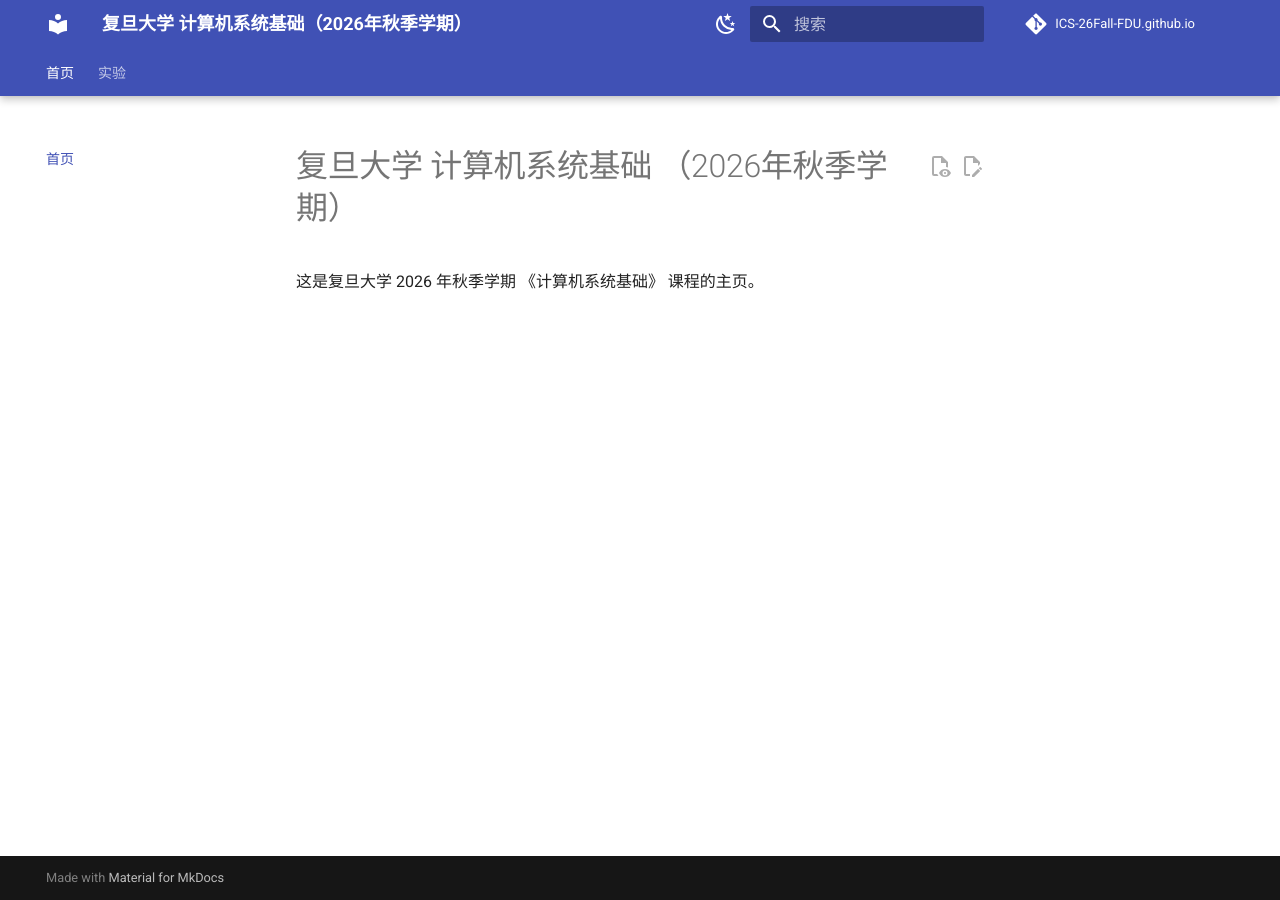
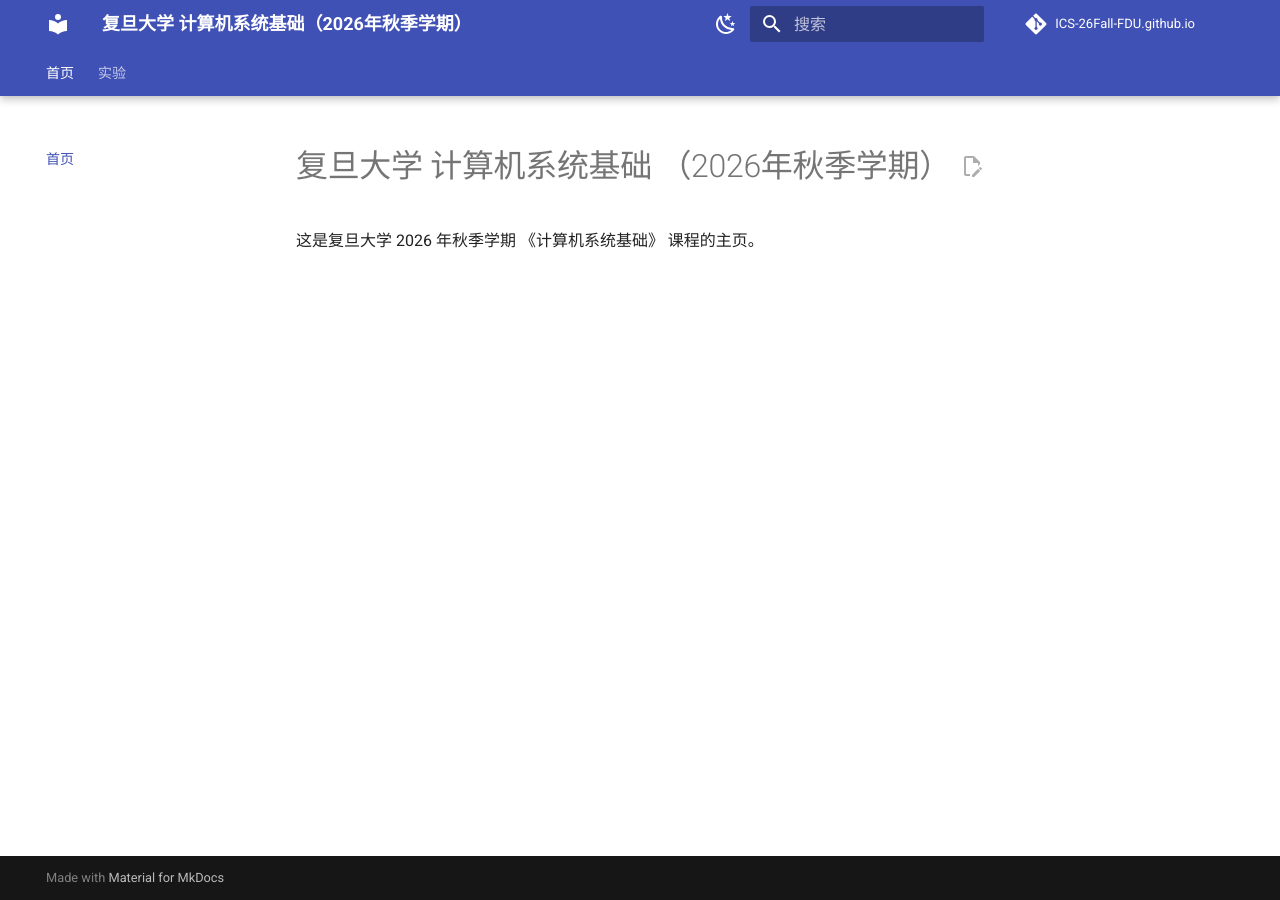
Before and after one commit to ICS-26Fall-FDU/ICS-26Fall-FDU.github.io, an MkDocs documentation site: the page built from docs/index.md, in a window 1280 px wide. Built offline with MkDocs 1.6.1 and Material for MkDocs 9.7.7, drawn with Linux system fonts in a browser that asks for light colours; comment, search, counter and statistics services are not loaded.

Commit message:
remove action.view because it's ugly

```diff
--- a/mkdocs.yml
+++ b/mkdocs.yml
@@ -31,7 +31,7 @@ theme:
     - content.code.annotate
     - content.code.copy
     - content.action.edit
-    - content.action.view
+    # - content.action.view
   icon:
     annotation: material/help-circle
 
```
